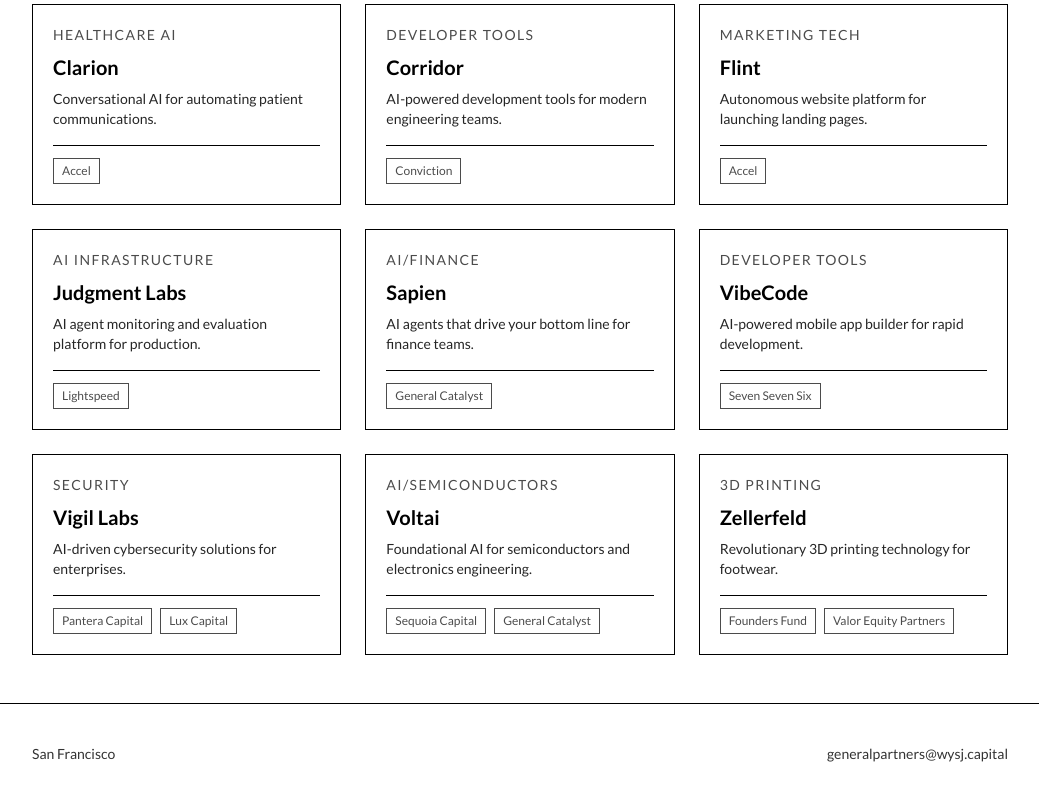
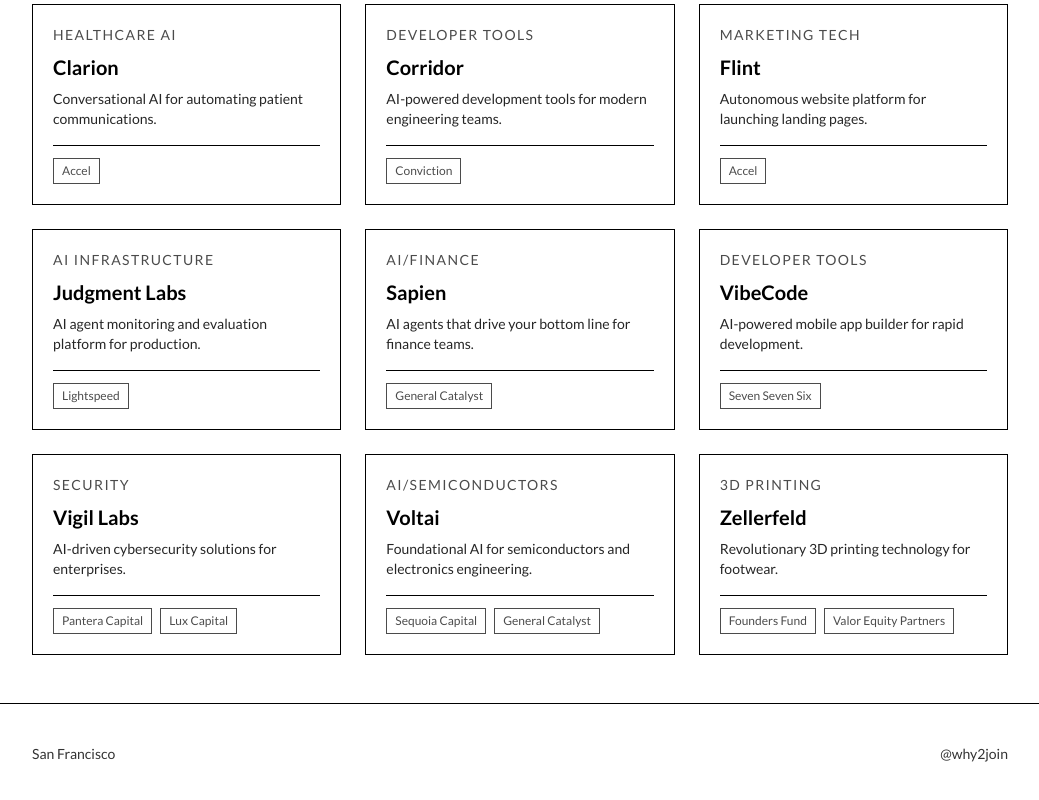
Before and after one commit to seankohli42-ctrl/Why-You-Should-Join, a Next.js app: page / in a window 1280 px wide. Shown: the part 1346-2146 px from the top of the page, without its empty margins (120-1159 px from the left). Built offline with nearby package versions, Linux system fonts and the light colour scheme.

Commit message:
Add files via upload
Update Footer

```diff
--- a/src/components/Footer.tsx
+++ b/src/components/Footer.tsx
@@ -5,8 +5,8 @@
       <div className="mx-auto max-w-5xl px-6 py-10 text-sm">
         <div className="flex justify-between items-center">
           <span className="opacity-80">San Francisco</span>
-          <a href="mailto:generalpartners@wysj.capital" className="opacity-80 hover:opacity-100">
-            generalpartners@wysj.capital
+          <a href="https://x.com/why2join" target="_blank" className="opacity-80 hover:opacity-100">
+            @why2join
           </a>
         </div>
       </div>
```
